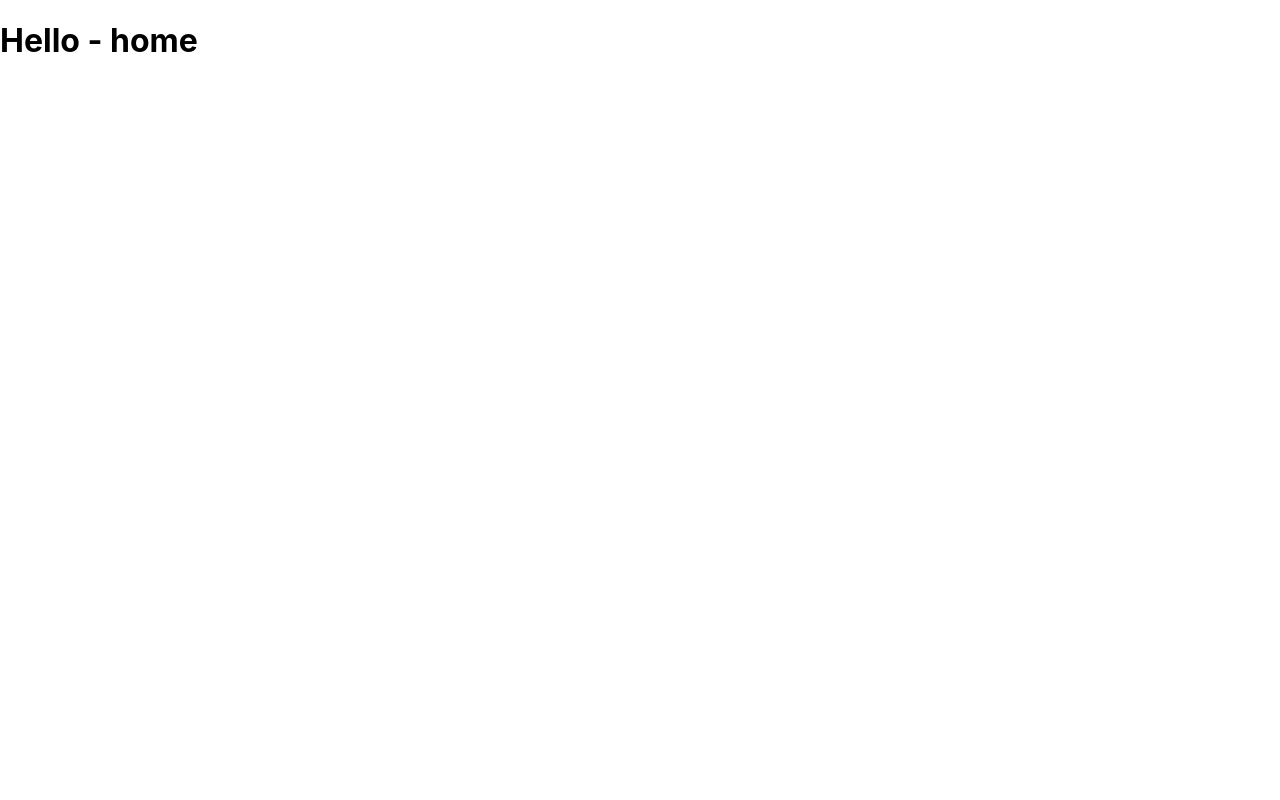
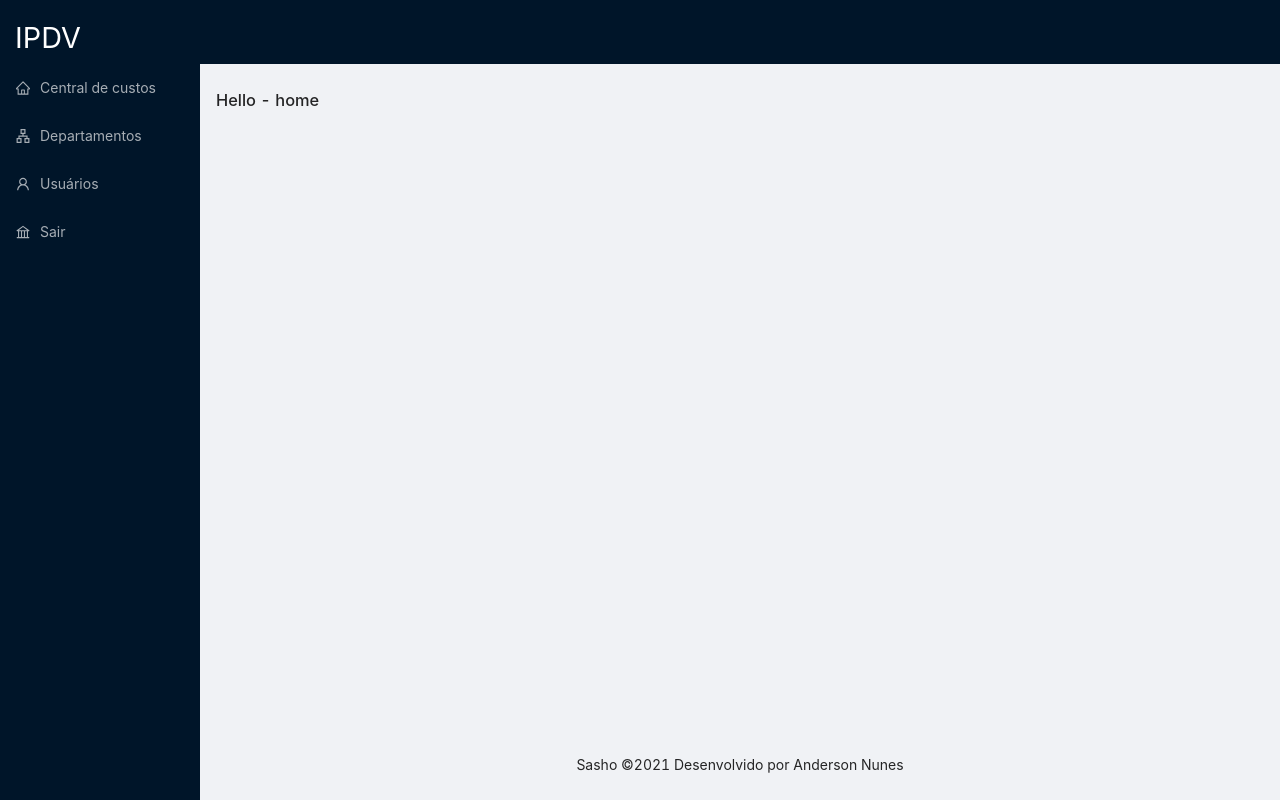
Before and after one commit to andersondn/ipdv-frontend, a React (Create React App) app: page / in a window 1280 px wide. Built offline with nearby package versions, Linux system fonts and the light colour scheme; no server answers.

Commit message:
feat: create sidebar

```diff
--- a/src/App.tsx
+++ b/src/App.tsx
@@ -1,14 +1,37 @@
-import React from "react";
-import logo from "./logo.svg";
+
 import "./App.css";
 import { BrowserRouter } from "react-router-dom";
 import AppRoutes from "./lib/routes";
+import { SWRConfig } from "swr";
+import { Layout } from "antd";
+import AppSlider from "./components/Slider";
+import { Content, Footer, Header } from "antd/lib/layout/layout";
+import api from "./lib/api";
 
 function App() {
+  const fetcher = (url: string) => api(url).then(r => r.data)
+
   return (
-    <BrowserRouter>
-      <AppRoutes />
-    </BrowserRouter>
+
+    <SWRConfig value={{ fetcher: fetcher }}>
+      <BrowserRouter>
+        <Layout style={{ minHeight: "100vh" }}>
+          <AppSlider />
+          <Layout>
+            <Header
+              className="site-layout-sub-header-background"
+              style={{ padding: 0 }}
+            />
+            <Content style={{ margin: "24px 16px 0" }}>
+              <AppRoutes />
+            </Content>
+            <Footer style={{ textAlign: "center" }}>
+              Sasho ©2021 Desenvolvido por Anderson Nunes{" "}
+            </Footer>
+          </Layout>
+        </Layout>
+      </BrowserRouter>
+    </SWRConfig>
   );
 }
 
--- /dev/null
+++ b/src/components/Slider.tsx
@@ -0,0 +1,41 @@
+import React from 'react';
+import { Layout, Menu } from 'antd';
+import { UserOutlined, BankOutlined, HomeOutlined, CodepenOutlined, ApartmentOutlined } from '@ant-design/icons';
+import { Link, } from "react-router-dom";
+const { Sider } = Layout;
+
+const AppSlider = () => {
+
+
+    return (
+        <Sider
+            breakpoint="lg"
+            collapsedWidth="0"
+        >
+            <div className="logo">
+                IPDV
+            </div>
+            <Menu theme="dark" mode="vertical" >
+
+                <Menu.Item key="/" icon={<HomeOutlined />}>
+                    <Link to="/">
+                        Central de custos
+                    </Link>
+                </Menu.Item>
+
+                <Menu.Item key="/department" icon={<ApartmentOutlined />}>
+                    <Link to="/department">Departamentos</Link>
+                </Menu.Item>
+
+                <Menu.Item key="/users" icon={<UserOutlined />}>
+                    <Link to="/users">Usuários</Link>
+                </Menu.Item>
+
+                <Menu.Item key="/logout" icon={<BankOutlined />}>
+                    <Link to="/logout">Sair</Link>
+                </Menu.Item>
+            </Menu>
+        </Sider>)
+}
+
+export default AppSlider
--- a/src/index.css
+++ b/src/index.css
@@ -11,3 +11,11 @@ code {
   font-family: source-code-pro, Menlo, Monaco, Consolas, 'Courier New',
     monospace;
 }
+
+
+.logo {
+  height: 64px;
+  color: #fff;
+  padding: 15px;
+  font-size: 1.8rem;
+}
--- a/src/index.tsx
+++ b/src/index.tsx
@@ -2,7 +2,8 @@ import React from 'react';
 import ReactDOM from 'react-dom';
 import './index.css';
 import App from './App';
-import reportWebVitals from './reportWebVitals';
+import 'antd/dist/antd.css'; // or 'antd/dist/antd.less'
+
 
 ReactDOM.render(
   <React.StrictMode>
@@ -10,8 +11,3 @@ ReactDOM.render(
   </React.StrictMode>,
   document.getElementById('root')
 );
-
-// If you want to start measuring performance in your app, pass a function
-// to log results (for example: reportWebVitals(console.log))
-// or send to an analytics endpoint. Learn more: https://bit.ly/CRA-vitals
-reportWebVitals();
```
